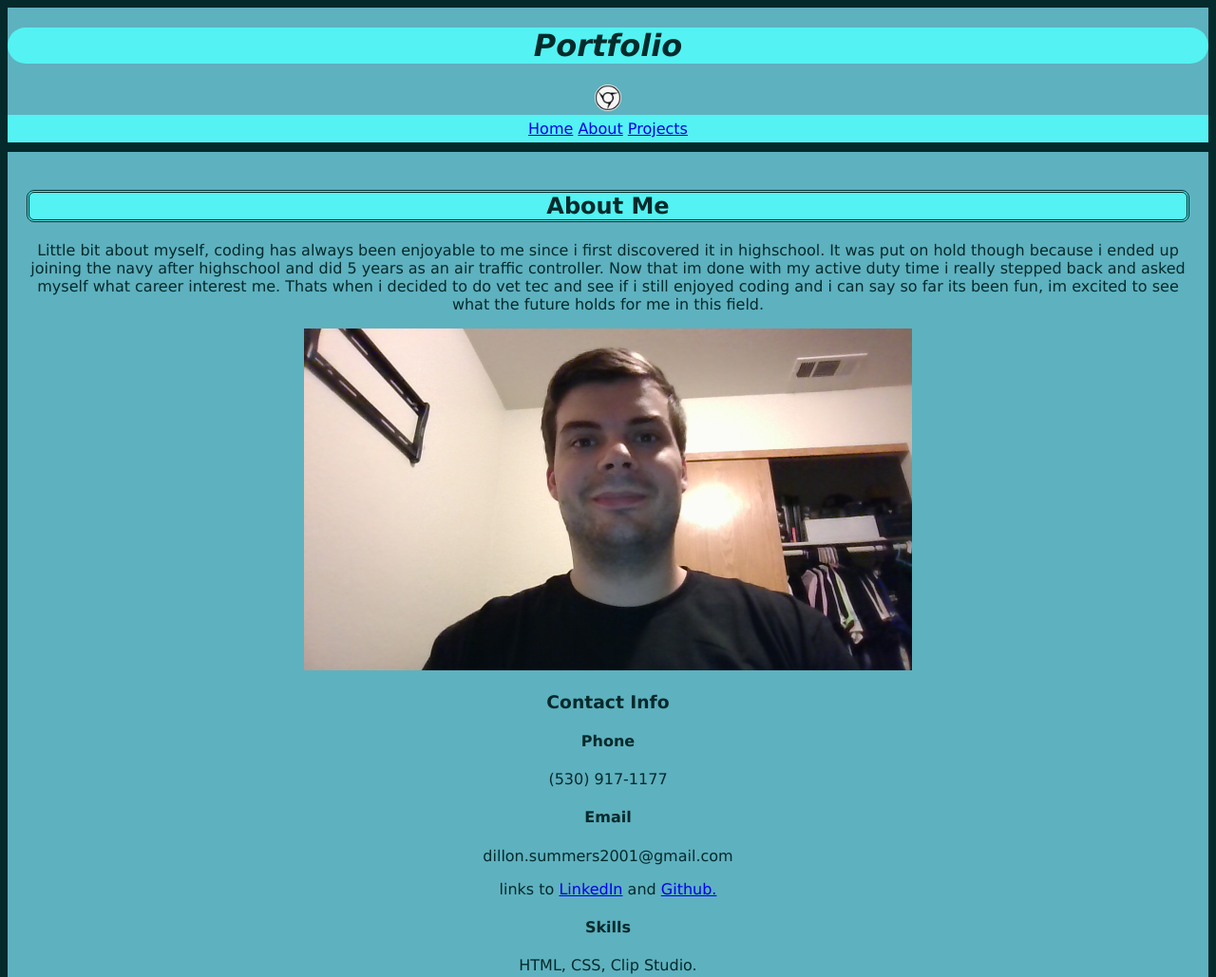
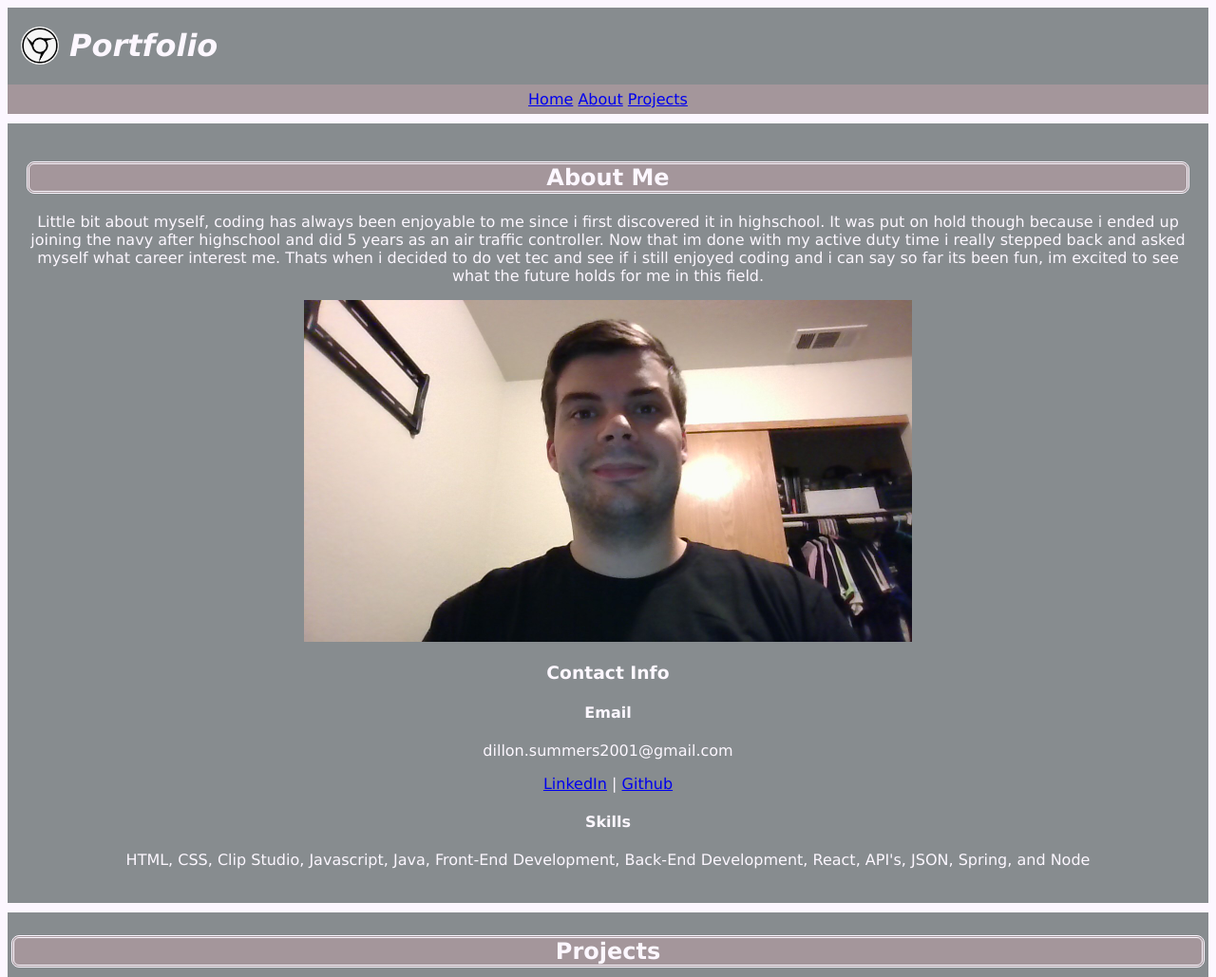
Before and after one commit to DSummers2001/DSummers2001.github.io, a plain HTML site: page index.html in a window 1280 px wide. Shown: the top 1029 px of the page at 95% size. Drawn offline with Linux system fonts and the light colour scheme.

Commit message:
updated colors and style

```diff
--- a/index.html
+++ b/index.html
@@ -1,5 +1,6 @@
 <!DOCTYPE html>
 <html lang="en">
+
 <head>
     <meta charset="UTF-8">
     <meta name="viewport" content="width=device-width, initial-scale=1.0">
@@ -8,20 +9,23 @@
     <!--style sheets-->
     <link rel="stylesheet" href="style.css">
 </head>
+
 <body>
     <div class="grid-container">
         <div class="header">
             <header>
-        <div id="title">
-        <h1><em>Portfolio</em></h1>
-        </div>
-        <!--navbar-->
-    <nav>
+                <div class="nav-container">
                     <div class="nav-logo">
                         <a href="#title">
                             <img src="assets\images\Logo.png" alt="Profile Logo">
                         </a>
                     </div>
+                    <div id="title">
+                        <h1><em>Portfolio</em></h1>
+                    </div>
+                </div>
+                <!--navbar-->
+                <nav>
                     <div class="navbar" id="header">
                         <a href="#title">Home</a>
                         <a href="#about-me">About</a>
@@ -35,23 +39,27 @@
             <section>
                 <h1>About Me</h1>
                 <article>
-                    <P>Little bit about myself, coding has always been enjoyable to me since i first discovered it in highschool.
-                        It was put on hold though because i ended up joining the navy after highschool and did 5 years as an air traffic controller.
-                        Now that im done with my active duty time i really stepped back and asked myself what career interest me.
-                        Thats when i decided to do vet tec and see if i still enjoyed coding and i can say so far its been fun, im excited to see what the future holds for me in this field.
+                    <P> Little bit about myself, coding has always been enjoyable to me since i first discovered it in
+                        highschool.
+                        It was put on hold though because i ended up joining the navy after highschool and did 5 years
+                        as an air traffic controller.
+                        Now that im done with my active duty time i really stepped back and asked myself what career
+                        interest me.
+                        Thats when i decided to do vet tec and see if i still enjoyed coding and i can say so far its
+                        been fun, im excited to see what the future holds for me in this field.
                     </P>
                     <p>
                         <img src="assets\images\WIN_20231010_19_18_52_Pro.jpg" alt="Dillons Picture">
                     </p>
                     <div class="contact-info" id="contact-info">
                         <h3>Contact Info</h3>
-                        <h4>Phone</h4>
-                        <p>(530) 917-1177</p>
                         <h4>Email</h4>
                         <p>dillon.summers2001@gmail.com</p>
-                        <p>links to <a href="https://www.linkedin.com/in/dillon-summers/">LinkedIn</a> and <a href="https://github.com/DSummers2001">Github.</a></p>
+                        <p><a href="https://www.linkedin.com/in/dillon-summers/">LinkedIn</a> | <a
+                                href="https://github.com/DSummers2001">Github</a></p>
                         <h4>Skills</h4>
-                        <p>HTML, CSS, Clip Studio.</p>
+                        <p>HTML, CSS, Clip Studio, Javascript, Java, Front-End Development, Back-End Development, React,
+                            API's, JSON, Spring, and Node</p>
                     </div>
                 </article>
             </section>
@@ -75,7 +83,8 @@
                     <img src="assets\images\FavArtistPage.png" alt="Picture of Project">
                 </p>
                 <h4>Description</h4>
-                        <p>Here is a fan page of an artist i study Luenkulo all rights for the art belong to him, HTML, and CSS were used to make this.</p>
+                <p>Here is a fan page of an artist i study Luenkulo all rights for the art belong to him, HTML, and CSS
+                    were used to make this.</p>
                 <p>Link to <a href="https://myship.7-11.com.tw/general/detail/GM2308252935207">Luenkulos</a> page.</p>
         </div>
         </article>
@@ -89,26 +98,13 @@
                 <p>I was still learning but HTML, CSS, and CSS grid were used to produce this.</p>
         </div>
         </article>
-            <script>
-            window.onscroll = function() {myFunction()};
-
-            var header = document.getElementById("header");
-            var sticky = header.offsetTop;
-
-            function myFunction() {
-                if (window.pageYOffset > sticky) {
-                header.classList.add("sticky");
-                } else {
-                header.classList.remove("sticky");
-                }
-            }
-            </script>
         <!--footer-->
         <footer>
-        <div class="footer"
+            <div class="footer">
                 <p>&copy; Sakrilege INC All Rights Reserved</p>
             </div>
         </footer>
     </div>
 </body>
+
 </html>
--- a/style.css
+++ b/style.css
@@ -3,7 +3,7 @@ html {
 }
 
 body{
-    background-color: #042A2B;
+    background-color: #FCF7FF;
 }
 
 .grid-container{
@@ -21,84 +21,74 @@ body{
 }
 
 #title{
-    background-color: #54F2F2;
-    border-radius: 25px;
-    border-style: none;
-    color: #042A2B;
+    color: #FCF7FF;
+    margin-left: 25px;
 }
 
 .header{
     grid-area: header;
-    background-color: #5EB1BF;
-    text-align: center;
+    background-color: #878C8F;
 }
 
-.content{
-    padding: 16px;
-}
-
-.sticky{
-    position: fixed;
-    top: 0;
-}
-
-.sticky + .content{
-    padding-top: 102px;
+.nav-container{
+    display: flex;
 }
 
 .navbar{
-    border-style: none;
-    background-color: #54F2F2;
-    padding: 5px;
+    text-align: center;
+    padding: 6px;
+    background-color: #A4969B;
 }
 
 .nav-logo img{
-    width: 28px;
-    border-radius: 25px;
+    width: 40px;
+    margin-top: 20px;
+    border-radius: 50%;
+    margin-left: 35%;
 }
 
 .about-me{
     grid-area: about;
-    background-color: #5EB1BF;
+    background-color: #878C8F;
     padding: 20px;
     text-align: center;
-    color: #042A2B;
+    color: #FCF7FF;
 }
 
 .commission{
     grid-area: com;
-    background-color: #5EB1BF;
+    background-color: #878C8F;
     text-align: center;
-    color: #042A2B;
+    color: #FCF7FF;
     padding: 4px;
 }
 
 .commission h2{
-    background-color: #54F2F2;
-    border-radius: 25px;
+    background-color: #A4969B;
+    border-radius: 8px;
     border-style: double;
 }
 
 .artist{
     grid-area: art;
-    background-color: #5EB1BF;
+    background-color: #878C8F;
     text-align: center;
-    color: #042A2B;
+    color: #FCF7FF;
     padding: 4px;
 }
 
 .blog{
     grid-area: blog;
-    background-color: #5EB1BF;
+    background-color: #878C8F;
     text-align: center;
-    color: #042A2B;
+    color: #FCF7FF;
     padding: 4px;
 }
 
 footer{
     grid-area: footer;
-    background-color: #5EB1BF;
-    color: #042A2B;
+    background-color: #878C8F;
+    color: #FCF7FF;
     text-align: center;
 }
 
@@ -109,8 +99,8 @@ footer{
 .about-me h1{
     border-radius: 8px;
     border-style: double;
-    background-color: #54F2F2;
-    color: #042A2B;
+    background-color: #A4969B;
+    color: #FCF7FF;
 }
 
 .commission img {
```
Lines whose indentation alone changed are shown as unchanged.
